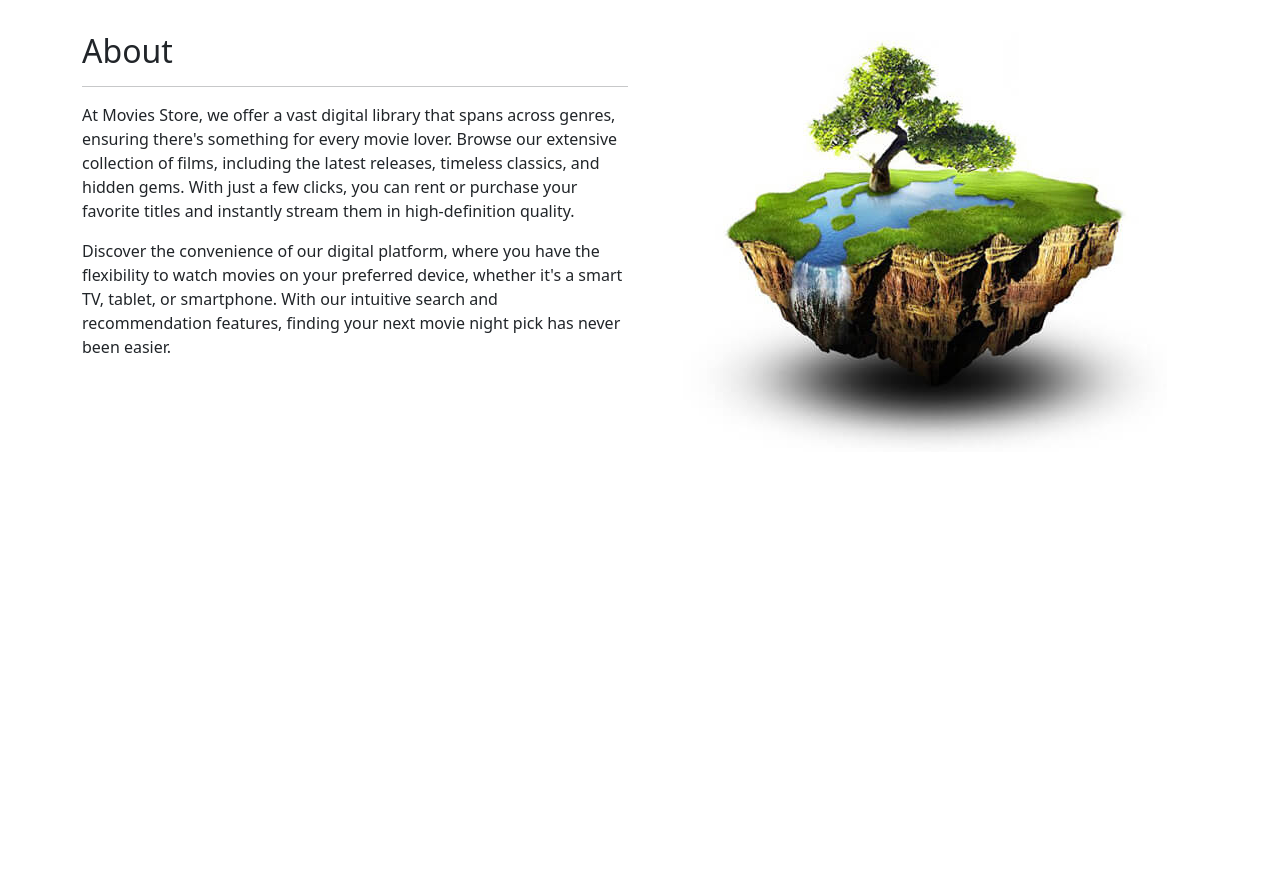
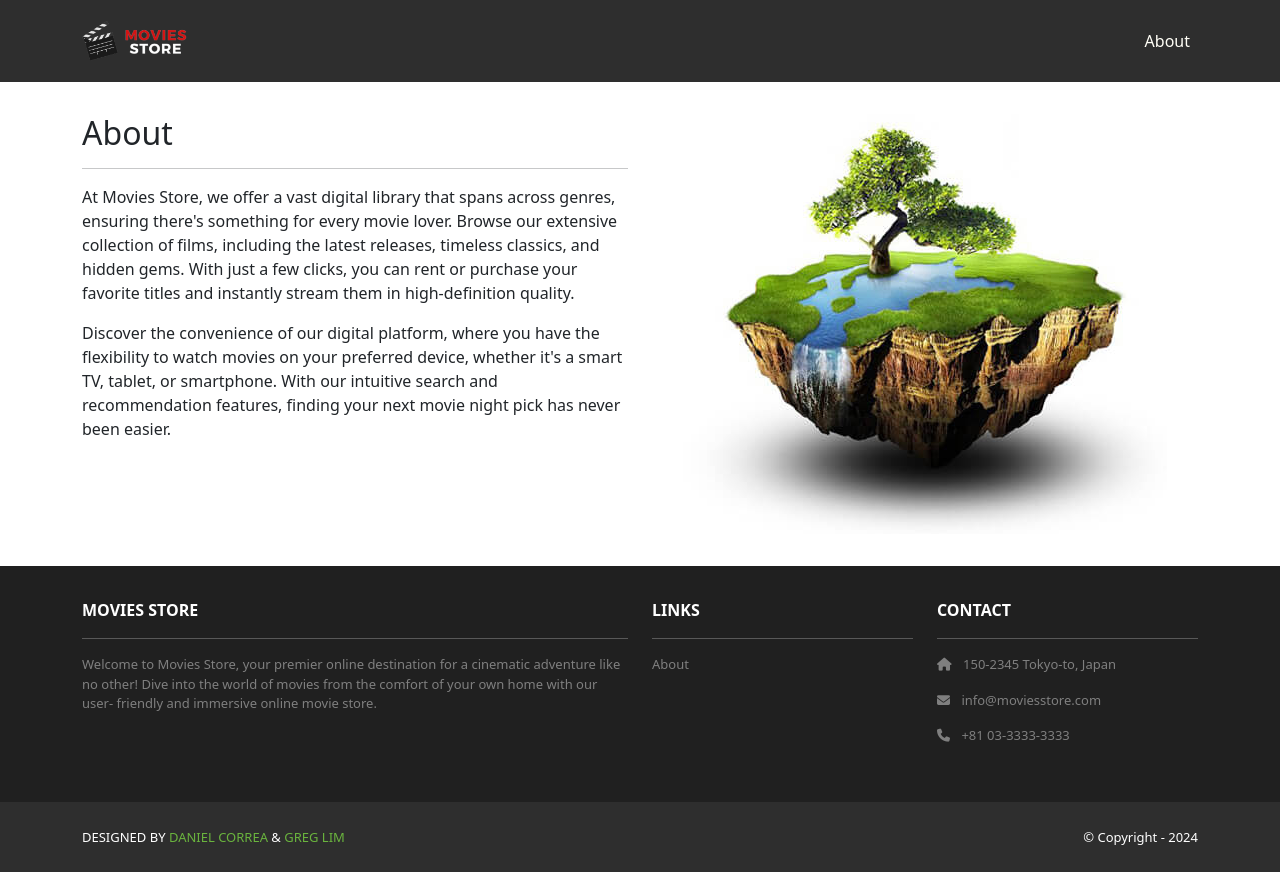
Before and after one commit to j00b33/moviesstore, a Django app: template home/templates/home/about.html in a window 1280 px wide. Before the commit the page ends 444 px from the top, so only its background shows below. Run offline with Django 5.2, Linux system fonts and the light colour scheme; the template is opened without the code that fills it, so the values that code supplies are empty; some libraries are stand-ins or nearby versions; some web fonts are replaced.

Commit message:
background image is now working The footer is floating when at 100% zoom on my screen

```diff
--- a/home/templates/home/index.html
+++ b/home/templates/home/index.html
@@ -1,9 +1,7 @@
 {% extends 'base.html' %}
 {% block content %}
-<header class="masthead bg-index text-white text-center
-           py-4">
-  <div class="container d-flex align-items-center flex-
-  column pt-2">
+<header class="masthead bg-index text-white text-center py-4">
+  <div class="container d-flex align-items-center flex-column pt-2">
     <h2>Movies Store</h2>
     <p>Your Ticket to Unlimited Entertainment!</p>
   </div>
--- a/moviesstore/static/css/style.css
+++ b/moviesstore/static/css/style.css
@@ -1,5 +1,32 @@
 .bg-index{
-  background: url("moviesstore/static/img/background.jpg") no-repeat
-    fixed;
+  background: url("../img/background.jpg") no-repeat fixed;
   background-size: 100% auto;
 }
+.navbar a.nav-link {
+  color: #FFFEF6 !important;
+}
+.bg-dark {
+  background-color: #2E2E2E !important;
+}
+.ms-footer {
+  background-color: #202020;
+}
+.ms-footer p {
+  color: #7F7F7F;
+  font-size: 13px;
+}
+.ms-footer a:hover {
+  color: #6ab43e;
+  text-decoration: none;
+}
+.ms-footer-bottom span{
+  font-size: 13px;
+  line-height: 38px;
+}
+.ms-footer-bottom a {
+  color: #6ab43e;
+  text-decoration: none;
+}
+.ms-footer-bottom a:hover {
+  color: #fff;
+}
--- a/moviesstore/templates/base.html
+++ b/moviesstore/templates/base.html
@@ -1,23 +1,21 @@
 <!DOCTYPE html>
-<html>
+<html lang="en">
 {% load static %}
   <head>
     <title>{{ template_data.title }}</title>
-    <link href=
-      "https://cdn.jsdelivr.net/npm/bootstrap@5.3.3/
-      dist/css/bootstrap.min.css" rel="stylesheet"
-      crossorigin="anonymous">
-    <link rel=
-      "stylesheet"  href="https://cdnjs.cloudflare.com/
-      ajax/libs/font-awesome/6.1.1/css/all.min.css">
-    <link href=
+   <link href="https://cdn.jsdelivr.net/npm/bootstrap@5.3.3/dist/css/bootstrap.min.css"
+         rel="stylesheet"
+         integrity="sha384-QWTKZyjpPEjISv5WaRU9OFeRpok6YctnYmDr5pNlyT2bRjXh0JMhjY6hW+ALEwIH"
+         crossorigin="anonymous">
+      <link rel=
+      "stylesheet"  href="https://cdnjs.cloudflare.com/ajax/libs/font-awesome/6.1.1/css/all.min.css">
+      <link href=
       "https://fonts.googleapis.com/
       css2?family=Poppins:wght@300;400;500;600;700&display=
       swap" rel="stylesheet">
-    <script src=
-      "https://cdn.jsdelivr.net/npm/bootstrap@5.3.3/dist/
-      js/bootstrap.bundle.min.js"crossorigin="anonymous">
-    </script>
+    <script src="https://cdn.jsdelivr.net/npm/bootstrap@5.3.3/dist/js/bootstrap.bundle.min.js"
+            integrity="sha384-YvpcrYf0tY3lHB60NNkmXc5s9fDVZLESaAA55NDzOxhy9GkcIdslK1eN7N6jIeHz"
+            crossorigin="anonymous"></script>
       <link rel="stylesheet" type="text/css"
           href="{% static 'css/style.css' %}">
     <meta name="viewport" content="width=device-width,
@@ -25,12 +23,94 @@
   </head>
   <body>
     <!-- Header -->
+    <nav class="p-3 navbar navbar-dark bg-dark
+         navbar-expand-lg">
+      <div class="container">
+        <a class="navbar-brand"
+           href="{% url 'home.index' %}">
+          <img src="{% static 'img/logo.png' %}" alt="logo"
+               height="40" />
+        </a>
+        <button class="navbar-toggler" type="button"
+                data-bs-toggle="collapse"
+                data-bs-target="#navbarNavAltMarkup"
+                aria-controls="navbarNavAltMarkup"
+                aria-expanded="false"
+                aria-label="Toggle navigation">
+          <span class="navbar-toggler-icon"></span>
+        </button>
+        <div class="collapse navbar-collapse"
+             id="navbarNavAltMarkup">
+          <div class="navbar-nav ms-auto navbar-ml">
+            <a class="nav-link"
+               href="{% url 'home.about' %}">About</a>
+          </div>
+        </div>
+      </div>
+    </nav>
     <!-- Header -->
     <div>
       {% block content %}
       {% endblock content %}
     </div>
     <!-- Footer -->
+    <section class="p-3 ms-footer d-none d-md-block">
+      <div class="container">
+        <div class="row mt-3 text-white">
+          <div class="col-md-6 col-lg-6 col-xl-6
+               mx-auto mb-4">
+            <b>MOVIES STORE</b>
+            <hr />
+            <p>
+              Welcome to Movies Store, your premier online
+              destination for a cinematic adventure like no
+              other! Dive into the world of movies from the
+              comfort of your own home with our user-
+              friendly and immersive online movie store.
+            </p>
+          </div>
+          <div class="col-md-3 col-lg-3 col-xl-3
+               mx-auto mb-4">
+            <b>LINKS</b>
+            <hr />
+            <p><a class="nav-link"
+              href="{% url 'home.about' %}">
+              About
+            </a></p>
+          </div>
+          <div class="col-md-3 col-lg-3 col-xl-3 mx-auto
+               mb-4">
+            <b>CONTACT</b>
+            <hr />
+            <p><i class="fas fa-home me-2"></i>
+              150-2345 Tokyo-to, Japan
+            </p>
+            <p><i class="fas fa-envelope me-2"></i>
+              info@moviesstore.com
+            </p>
+            <p><i class="fas fa-phone me-2"></i>
+              +81 03-3333-3333
+            </p>
+          </div>
+        </div>
+      </div>
+    </section>
+    <section class="p-3 ms-footer-bottom bg-dark">
+      <div class="container d-flex
+           justify-content-between">
+        <div class="me-5 text-white">
+          <span>DESIGNED BY
+            <a href="https://www.x.com/danielgarax"
+            target="_blank">DANIEL CORREA</a> &
+            <a href="https://www.x.com/greglim81"
+            target="_blank">GREG LIM</a>
+          </span>
+        </div>
+        <div class="text-white">
+          <span>© Copyright - 2024</span>
+        </div>
+      </div>
+    </section>
     <!-- Footer -->
   </body>
 </html>
```
Also changed, not shown: moviesstore/static/img/logo.png (added).
